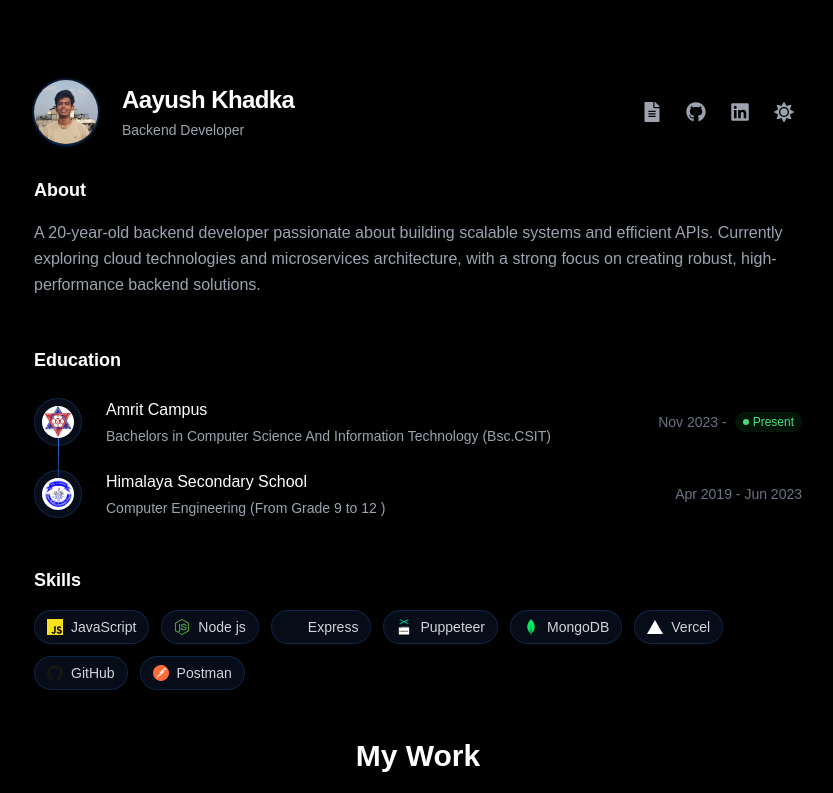
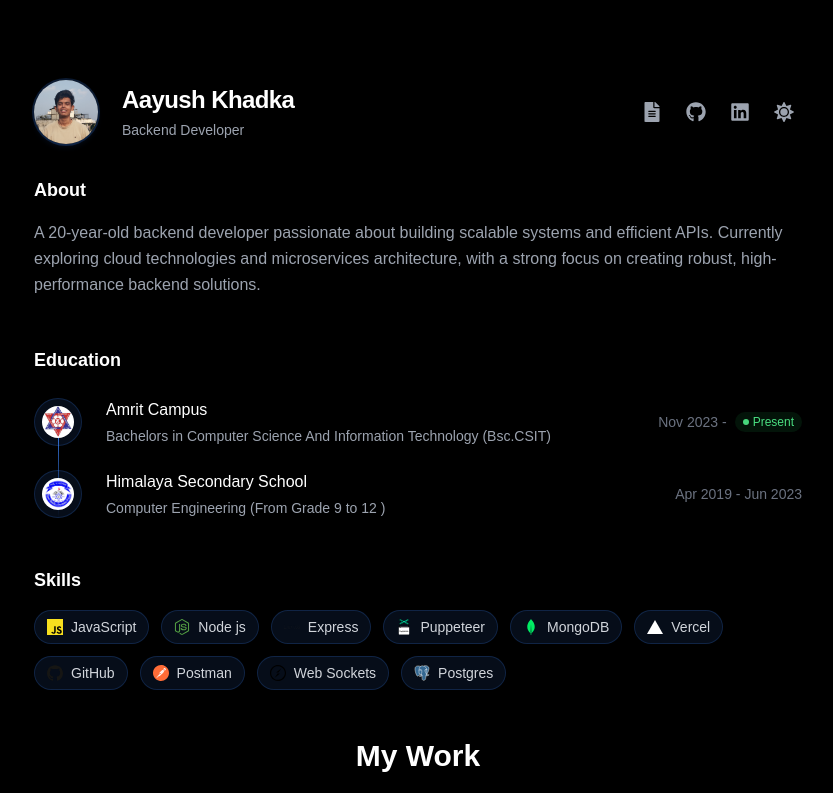
Before and after one commit to Aayush-khadka/portfolio, a Next.js app: page / in a window 1280 px wide. Shown: the top 793 px of the page, without its empty margins (222-1055 px from the left). Built offline with nearby package versions, Linux system fonts and the light colour scheme.

Commit message:
feat: add Web Sockets and Postgres icons to skill badges

```diff
--- a/src/app/page.js
+++ b/src/app/page.js
@@ -80,6 +80,8 @@
     { name: "Vercel", icon: "/vercel.svg" },
     { name: "GitHub", icon: "/github.svg" },
     { name: "Postman", icon: "/postman.svg" },
+    { name: "Web Sockets", icon: "/socket.svg" },
+    { name: "Postgres", icon: "/postgresql.svg" },
   ];
 
   const projects = [
```
Also changed, not shown: public/postgresql.svg (added), public/socket.svg (added).
